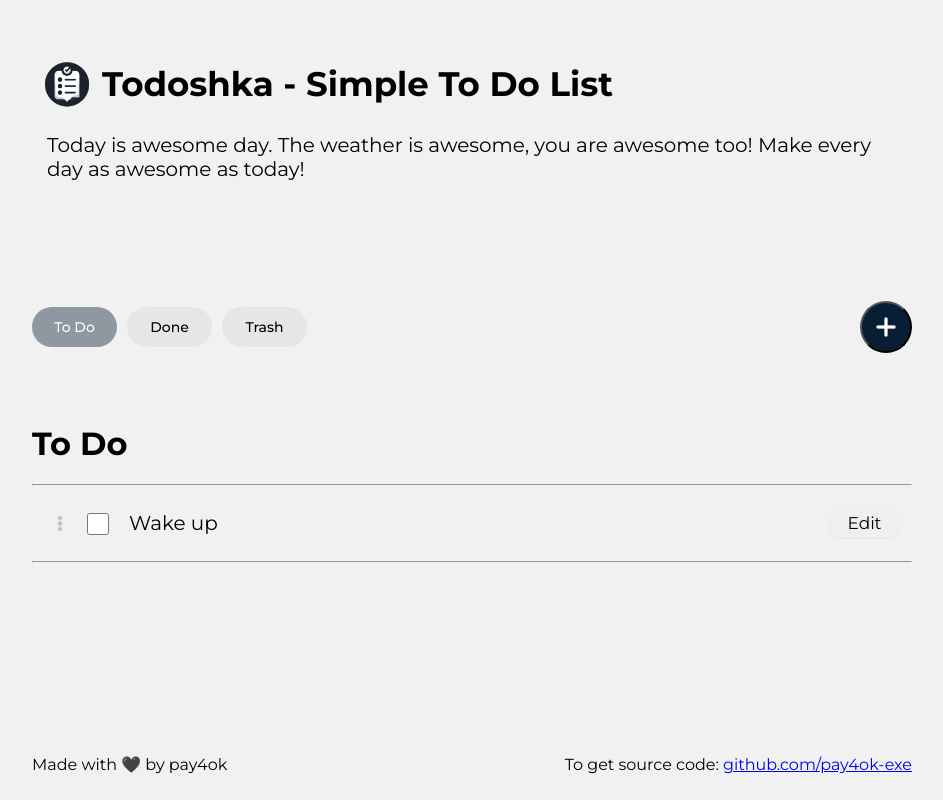
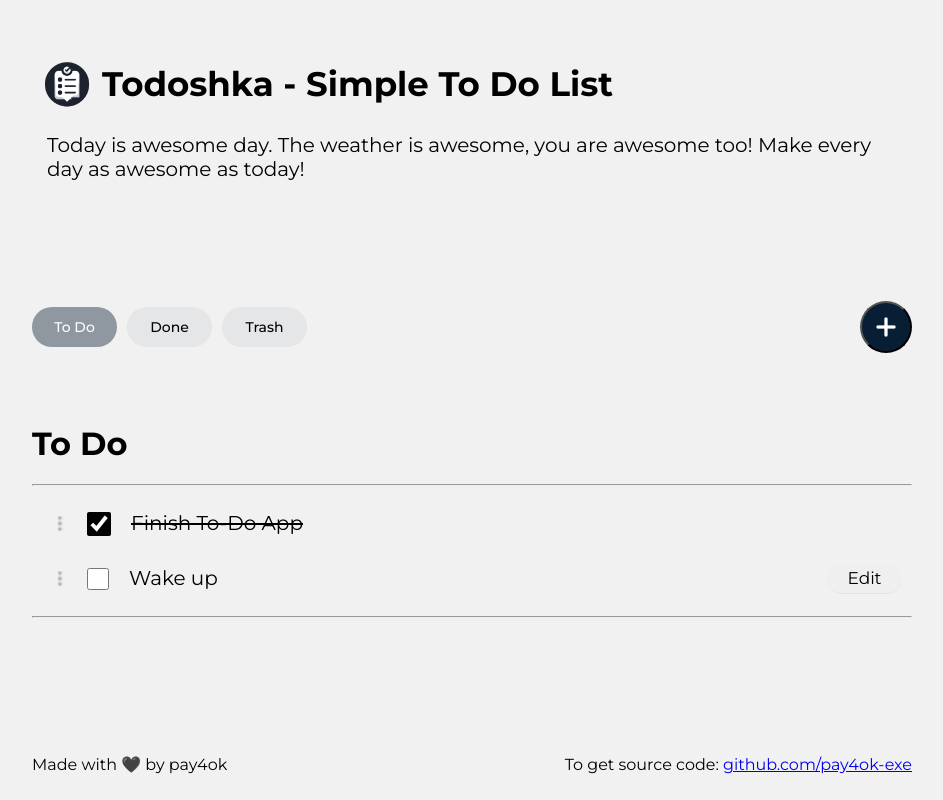
Before and after one commit to pay4ok-exe/Todoshka-React, a React (Vite) app: page / in a window 1280 px wide. Shown: the whole page, without its empty margins (168-1111 px from the left). Built offline with nearby package versions, Linux system fonts and the light colour scheme.

Commit message:
Finished

```diff
--- a/src/components/Main/index.jsx
+++ b/src/components/Main/index.jsx
@@ -15,6 +15,12 @@ function Main() {
             isChecked: false,
             trash: false,
             text: "Wake up",
+          },
+          {
+            id: Date.now(),
+            isChecked: true,
+            trash: false,
+            text: "Finish To-Do App",
           },
         ];
   });
```
